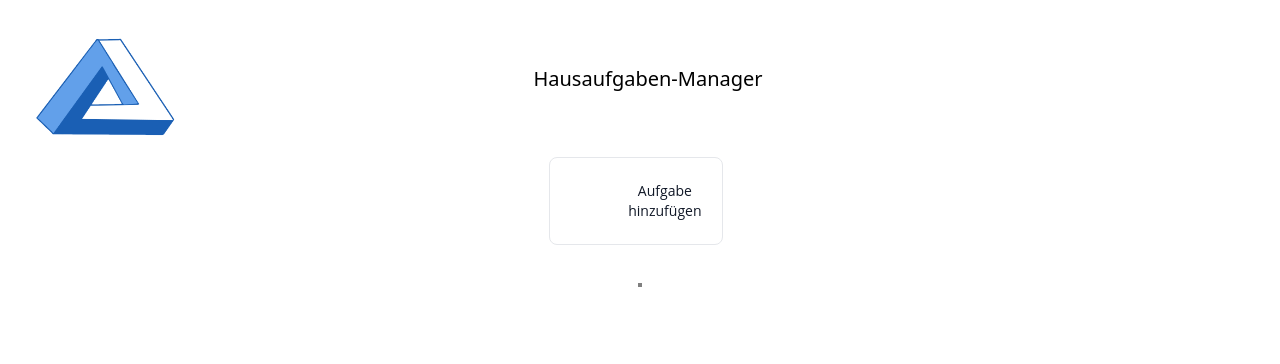
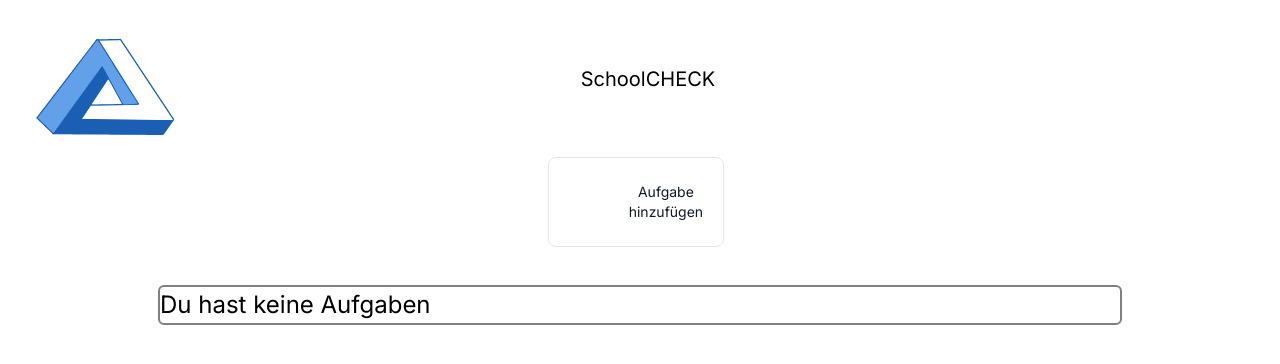
Before and after one commit to hihoman23/hausaufgabenmanager, a Next.js app: page / in a window 1280 px wide. Shown: the top 364 px of the page. Built offline with nearby package versions, Linux system fonts and the light colour scheme.

Commit message:
Style changes

```diff
--- a/pages/index.js
+++ b/pages/index.js
@@ -1,6 +1,10 @@
 import { getPermission, sendNotification } from "@/helper/notifier";
 import { useEffect, useState } from "react";
 import Image from 'next/image'
+import { Inter } from 'next/font/google'
+
+// If loading a variable font, you don't need to specify the font weight
+const inter = Inter({ subsets: ['latin'] })
 
 const subjectNames = ["Mathe", "Bio", "Phy", "Deu", "Eng", "Fra", "Chem", "Mu", "Sp"]
 
@@ -10,6 +14,39 @@ function makeSubject(name) {
 }
 
 let subjects = subjectNames.map(name => new makeSubject(name))
+
+// let subjects = [
+//   {
+//     title: "Mathe",
+//     tasks: [
+//       {
+//         title: "Test",
+//         date: new Date(2024, 10, 30),
+//         checked: false
+//       },
+//       {
+//         title: "Test",
+//         date: new Date(2024, 9, 27),
+//         checked: false
+//       }
+//     ]
+//   },
+//   {
+//   title: "Bio",
+//     tasks: [
+//       {
+//         title: "Test",
+//         date: new Date(2024, 10, 30),
+//         checked: false
+//       },
+//       {
+//         title: "Test",
+//         date: new Date(2024, 10, 30),
+//         checked: false
+//       }
+//     ]
+//   }
+// ]
 
 let subjectNum = 0;
 
@@ -22,6 +59,12 @@ export default function Home() {
   useEffect (() => {
     getPermission(window)
   }, [])
+
+  function tasksAvailable() {
+      const tasks = subjects.flatMap(subject => subject.tasks);
+      console.log(tasks)
+      return tasks.length !== 0;
+  }
 
   function showDialog(){
     const dialog = document.getElementById("addDialog");
@@ -40,7 +83,7 @@ export default function Home() {
     dialog.close()
   }
   return (
-    <div style={{height: '100vh'}}>
+    <div className={inter.className} style={{height: '100vh'}}>
     <div className="flex flex-start justify-between p-4">
     <div className="ml-4 mt-4">
     <Image
@@ -51,7 +94,7 @@ export default function Home() {
     />
     </div>
     <div className="flex flex-center items-center">
-      <span className="text-xl">Hausaufgaben-Manager</span>
+      <span className="text-xl">SchoolCHECK</span>
     </div>
     <div style={{width: '150px'}}></div>
     </div>
@@ -61,11 +104,18 @@ export default function Home() {
        <svg xmlns="http://www.w3.org/2000/svg" fill="white" viewBox="0 0 448 512"><path d="M256 80c0-17.7-14.3-32-32-32s-32 14.3-32 32l0 144L48 224c-17.7 0-32 14.3-32 32s14.3 32 32 32l144 0 0 144c0 17.7 14.3 32 32 32s32-14.3 32-32l0-144 144 0c17.7 0 32-14.3 32-32s-14.3-32-32-32l-144 0 0-144z"/></svg>
        Aufgabe hinzuf&uuml;gen
       </button>
-      <div className="main">
-        <div className="subjects">
-          {subjects.map(subject => (subject.tasks.length !== 0) ? <Subject title={subject.title} tasks={subject.tasks}></Subject>: "")}
-        </div>
+
+
+      <div className="subjects">
+
+          {
+            tasksAvailable() ?
+            subjects.map(subject => (subject.tasks.length !== 0) ? <Subject title={subject.title} tasks={subject.tasks}></Subject>: "")
+            :
+            <span>Du hast keine Aufgaben</span>
+          }
       </div>
+
       <dialog id="addDialog">
         <div className="border-2 flex flex-col p-12 rounded-md space-y-4 bg-slate-300">
           <select className="bg-gray-50 border border-gray-300 text-gray-900 text-sm rounded-lg focus:ring-blue-500 focus:border-blue-500 block w-full p-2.5 dark:bg-gray-700 dark:border-gray-600 dark:placeholder-gray-400 dark:text-white dark:focus:ring-blue-500 dark:focus:border-blue-500"
@@ -124,8 +174,14 @@ export function Subject(props) {
         {props.tasks.map(task =>
           <div className="task">
             <input className="checkbox" id={generateID()} onChange={event => saveSwitchState(event.target.checked, task)} type="checkbox"/>
-            <label for={"a"+subjectNum} className={(isExpired(task.date) ? "expired" : "")}>{task.title}</label>
-          </div>
+            <label for={"a"+subjectNum}>{task.title}</label>
+            {
+              isExpired(task.date) &&
+              <div className="expired">
+              <svg fill="#E53935" xmlns="http://www.w3.org/2000/svg" viewBox="0 0 384 512"><path d="M0 256L28.5 28c2-16 15.6-28 31.8-28H228.9c15 0 27.1 12.1 27.1 27.1c0 3.2-.6 6.5-1.7 9.5L208 160H347.3c20.2 0 36.7 16.4 36.7 36.7c0 7.4-2.2 14.6-6.4 20.7l-192.2 281c-5.9 8.6-15.6 13.7-25.9 13.7h-2.9c-15.7 0-28.5-12.8-28.5-28.5c0-2.3 .3-4.6 .9-6.9L176 288H32c-17.7 0-32-14.3-32-32z"/></svg>
+              </div>
+            }
+            </div>
         )}
     </div>
     </div>
--- a/styles/globals.css
+++ b/styles/globals.css
@@ -3,12 +3,12 @@
 @tailwind utilities;
 
 @import url('https://fonts.googleapis.com/css2?family=Open+Sans:ital,wght@0,300..800;1,300..800&display=swap" rel="stylesheet');
+
 body {
 height: 100vh;
 }
 
 main {
-  font-family: "Open Sans";
   font-size: 1.5em;
 }
 .search {
@@ -16,24 +16,30 @@ main {
 }
 .subjects {
   height: 90%;
+  width: 75%;
   outline: 2px solid gray;
   border-radius: 4px;
 }
 .subject {
   margin-top: -2px;
   display: flex;
-  border-bottom: 1.5px solid gray;
+  border-bottom: 2px solid gray;;
 }
+
+.subject:last-child {
+  border: none;
+}
+
 .subjectname {
   display: flex;
   align-items: center;
   padding-left: 9px;
   padding-right: 9px;
+  width: 20%;
 }
 
 .expired {
-  font-weight: bold;
-  text-decoration: underline;
+ width: 15px;
 }
 
 .additem {
@@ -43,12 +49,23 @@ main {
   vertical-align: center;
 }
 
+.checkbox {
+  margin-right: 8px;
+}
+
 .checkbox:checked + label {
   color: gray;
+  text-decoration: line-through;
 }
 
 .dialog {
   top: 50%;
+}
+
+.task {
+  display: flex;
+  gap: 8px;
+  align-items: center;
 }
 
 .datepicker {
```
